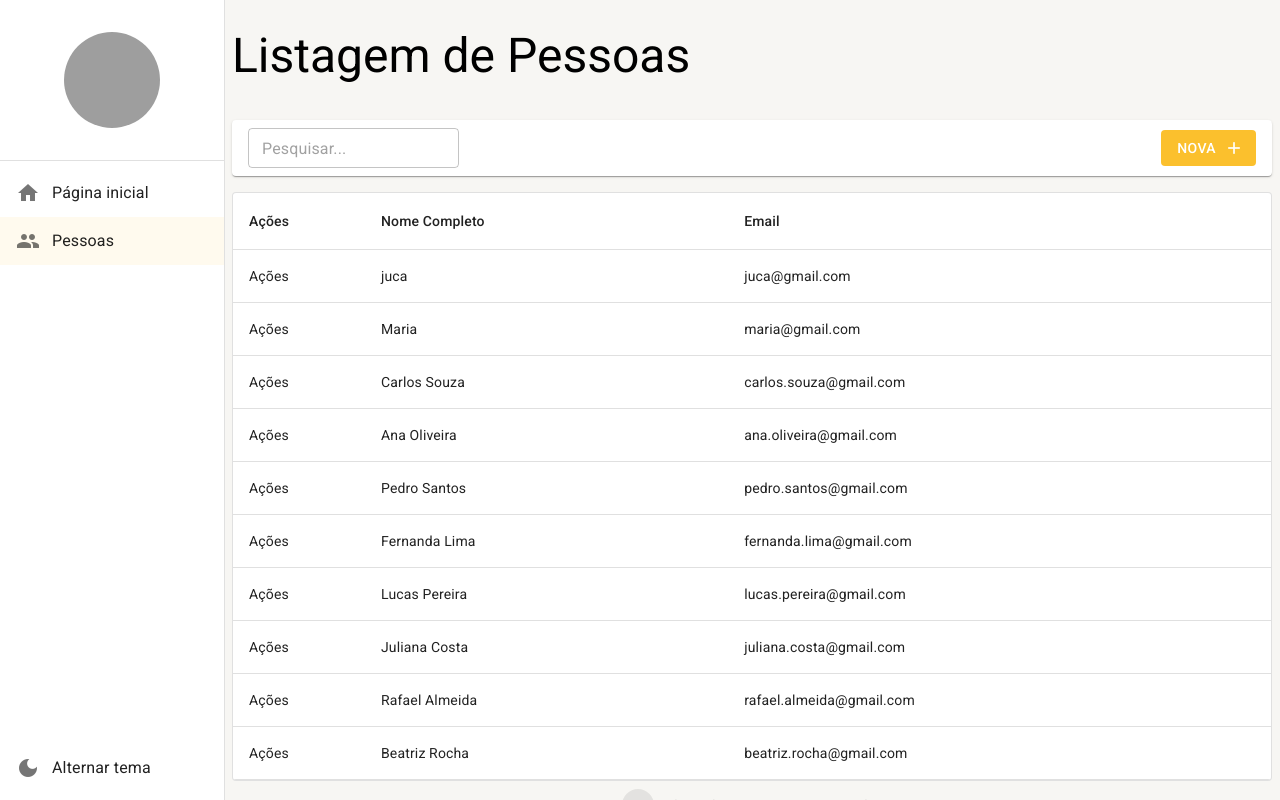
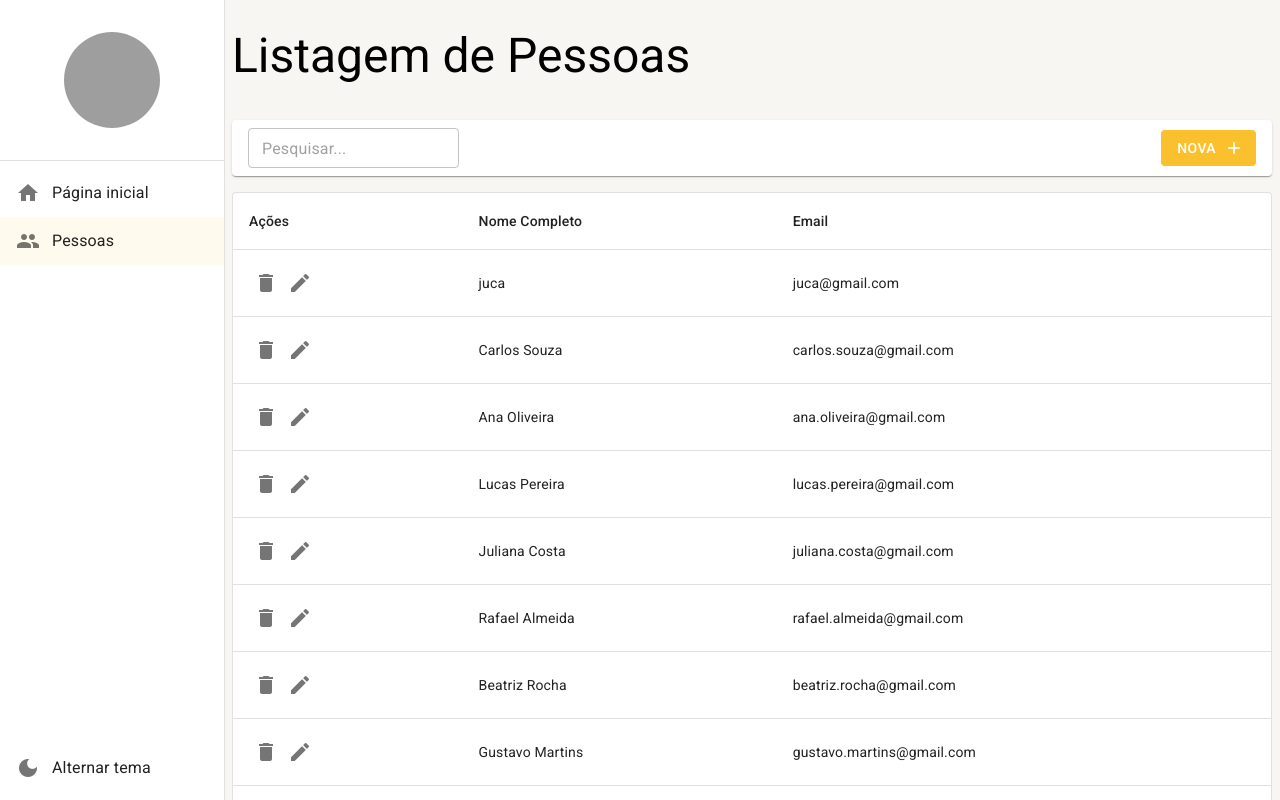
Before and after one commit to leandrorf/curso-react-materialui5-typescript, a React (Create React App) app in the folder youtube-curso-react-materialui-typescript/: page /pessoas in a window 1280 px wide. Built offline with nearby package versions, Linux system fonts and the light colour scheme; data requests are answered from the project's data file; grey boxes are pictures that could not be loaded.

Commit message:
#30 - Configurando ações da listagem

```diff
--- a/youtube-curso-react-materialui-typescript/mock/database.json
+++ b/youtube-curso-react-materialui-typescript/mock/database.json
@@ -5,12 +5,6 @@
       "cidadeId": 1,
       "email": "juca@gmail.com",
       "nomeCompleto": "juca"
-        },
-        {
-            "id": 2,
-            "cidadeId": 1,
-            "email": "maria@gmail.com",
-            "nomeCompleto": "Maria"
     },
     {
       "id": 3,
@@ -23,18 +17,6 @@
       "cidadeId": 2,
       "email": "ana.oliveira@gmail.com",
       "nomeCompleto": "Ana Oliveira"
-        },
-        {
-            "id": 5,
-            "cidadeId": 5,
-            "email": "pedro.santos@gmail.com",
-            "nomeCompleto": "Pedro Santos"
-        },
-        {
-            "id": 6,
-            "cidadeId": 4,
-            "email": "fernanda.lima@gmail.com",
-            "nomeCompleto": "Fernanda Lima"
     },
     {
       "id": 7,
--- a/youtube-curso-react-materialui-typescript/src/pages/pessoas/ListagemDePessoas.tsx
+++ b/youtube-curso-react-materialui-typescript/src/pages/pessoas/ListagemDePessoas.tsx
@@ -1,16 +1,17 @@
-import { useSearchParams } from "react-router-dom";
+import { useNavigate, useSearchParams } from "react-router-dom";
 import { FerramentasDaListagem } from "../../shared/components";
 import { LayoutBaseDePagina } from "../../shared/layouts";
 import { useEffect, useMemo, useState } from "react";
 import { IListagemPessoa, PessoasService } from "../../shared/services/api/pessoas/PessoasService";
 import { useDebounce } from "../../shared/hooks";
-import { Box, LinearProgress, Pagination, Paper, Table, TableBody, TableCell, TableContainer, TableFooter, TableHead, TableRow } from "@mui/material";
+import { Box, Icon, IconButton, LinearProgress, Pagination, Paper, Table, TableBody, TableCell, TableContainer, TableFooter, TableHead, TableRow } from "@mui/material";
 import { Environment } from "../../shared/environment";
 
 export const ListagemDePessoas: React.FC = () => {
 
     const [searchParams, setSearchParams] = useSearchParams();
     const { debounce } = useDebounce();
+    const navigate = useNavigate();
 
     const [pessoas, setPessoas] = useState<IListagemPessoa[]>([]);
     const [totalCount, setTotalCount] = useState(0);
@@ -46,6 +47,22 @@ export const ListagemDePessoas: React.FC = () => {
 
     }, [busca, pagina]);
 
+    const handleDelete = (id: number) => {
+        if (window.confirm('Realmente deseja apagar?')) {
+            PessoasService.deleteById(id)
+                .then(result => {
+                    if (result instanceof Error) {
+                        alert(result.message);
+                    } else {
+                        setPessoas(oldPessoas => [
+                            ...oldPessoas.filter(oldPessoa => oldPessoa.id !== id)
+                        ]);
+                        alert('Registro apagado com sucesso!');
+                    }
+                });
+        }
+    };
+
     return (
         <LayoutBaseDePagina
             titulo="Listagem de Pessoas"
@@ -75,7 +92,14 @@ export const ListagemDePessoas: React.FC = () => {
 
                         {pessoas.map((pessoa) => (
                             <TableRow key={pessoa.id}>
-                                <TableCell width={100}>Ações</TableCell>
+                                <TableCell>
+                                    <IconButton size="small" onClick={() => handleDelete(pessoa.id)}>
+                                        <Icon>delete</Icon>
+                                    </IconButton>
+                                    <IconButton size="small" onClick={() => navigate(`/pessoas/detalhe/${pessoa.id}`)}>
+                                        <Icon>edit</Icon>
+                                    </IconButton>
+                                </TableCell>
                                 <TableCell>{pessoa.nomeCompleto}</TableCell>
                                 <TableCell>{pessoa.email}</TableCell>
                             </TableRow>
```
Lines whose indentation alone changed are shown as unchanged.
